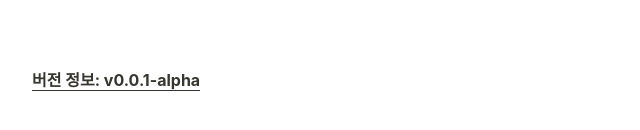
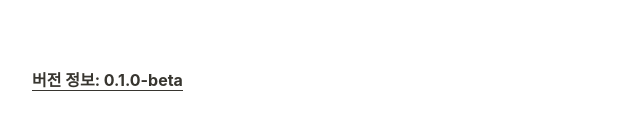
Before and after one commit to STROAD/Merge2PDF-help, a plain HTML site: page index.html in a window 1280 px wide. Shown: the part 1365-1495 px from the top of the page, 158-798 px from the left. Drawn offline with Linux system fonts and the light colour scheme.

Commit message:
v0.1.0-beta

```diff
--- a/index.html
+++ b/index.html
@@ -684,7 +684,7 @@ blockquote {
 <h1 id="ca13cc91-1456-42fa-8bc0-77f11a1f7605" class="">단축키</h1><p id="ee2fd623-e11c-4f65-87d7-7b1ec6cf1951" class="">파일 추가: <code>Ctrl+O</code></p><p id="412e3add-8ade-4e7f-a096-2be08cf1543f" class="">폴더 추가: <code>Ctrl+Shift+O</code></p><p id="940f14df-b4a9-40ee-8f89-6ccf6380e2ab" class="">제거: <code>Del</code></p><p id="28401f24-a76b-4dc5-abcc-4633ec97e186" class="">도움말: <code>Ctrl+H</code></p><p id="4f3fc50b-eef7-47f9-88aa-05ea606762f2" class="">종료: <code>Ctrl+W</code></p><p id="61ef996c-ed99-4979-bc01-fcc9f9b0992a" class="">
 </p><p id="fedbfeff-6465-4c69-a1f1-358c288e40d5" class="">
 </p><p id="254ecb69-c920-42e8-9361-bc107c7e0ba2" class="">
-</p><p id="64393753-cd22-44a8-93eb-d55eb262fcc8" class=""><span style="border-bottom:0.05em solid"><strong>버전 정보: v0.0.1-alpha</strong>
+</p><p id="64393753-cd22-44a8-93eb-d55eb262fcc8" class=""><span style="border-bottom:0.05em solid"><strong>버전 정보: 0.1.0-beta</strong>
 </span>
 </p>
 </div>
```
